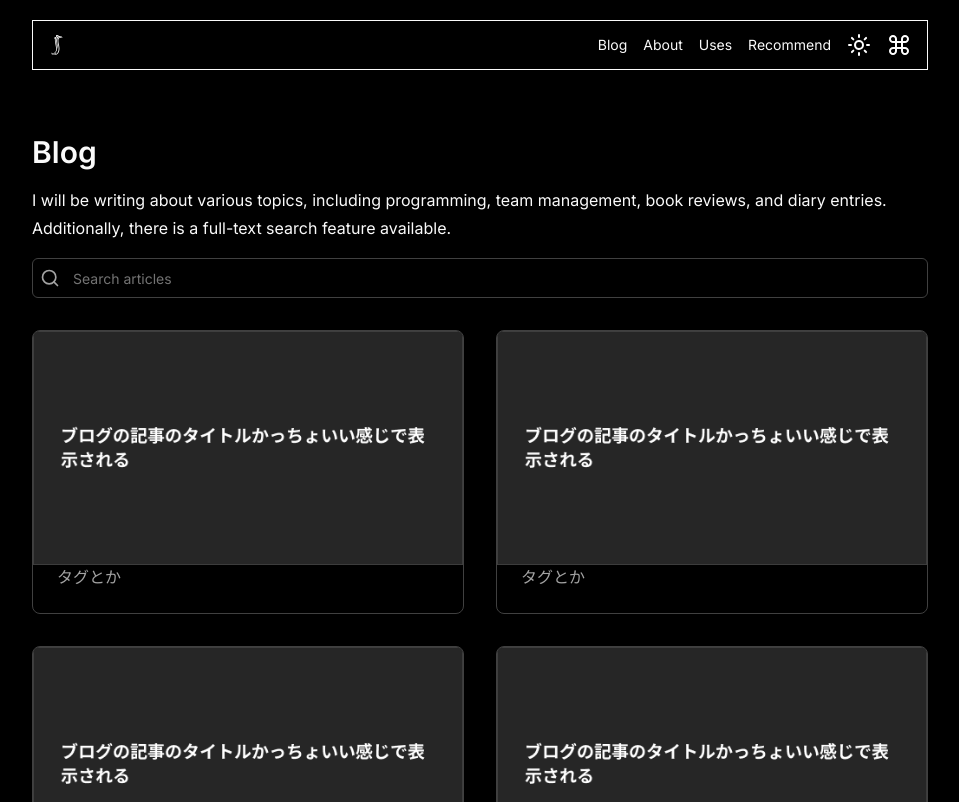
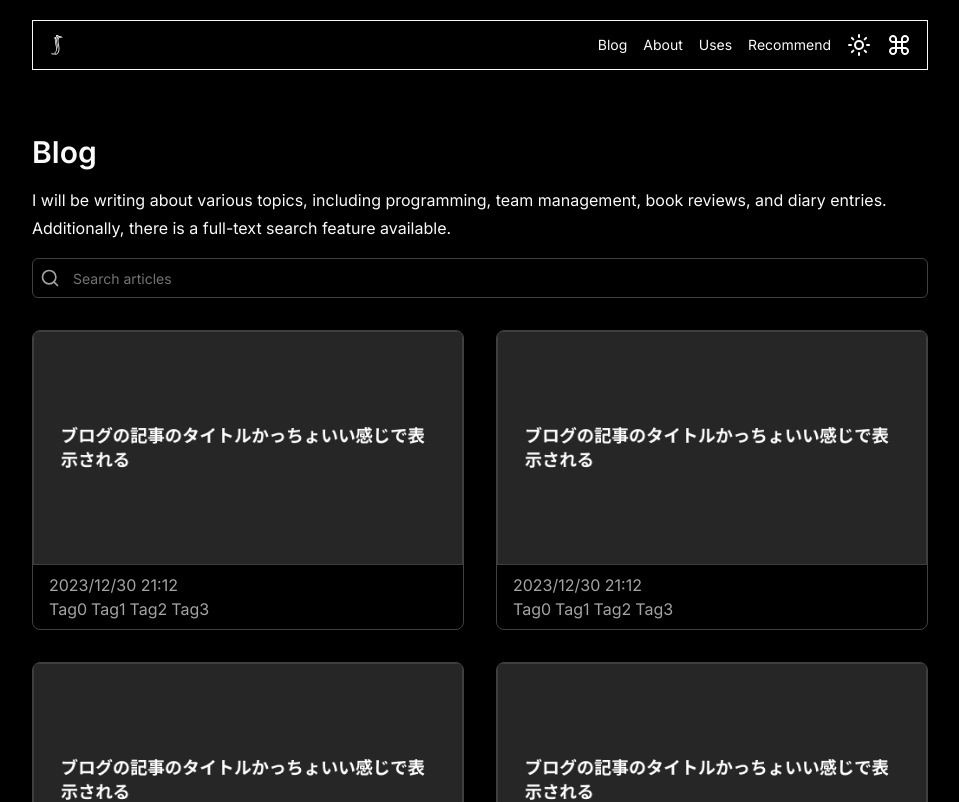
Before and after one commit to sushin-ya/sushinya-app-blog, a Next.js app: page /blog in a window 1280 px wide. Shown: the top 802 px of the page, without its empty margins (160-1119 px from the left). Built offline with nearby package versions, Linux system fonts and the light colour scheme.

Commit message:
feat: tagを追加

```diff
--- a/app/blog/page.tsx
+++ b/app/blog/page.tsx
@@ -1,5 +1,6 @@
 import { ArticleCard } from "@/components/article-card";
 import { Input } from "@/components/ui/input";
+import Link from "next/link";
 
 export default function BlogPage() {
   return (
@@ -17,7 +18,12 @@ export default function BlogPage() {
       <div className="grid grid-cols-2 gap-8">
         {/* TODO: データを取得する実装 */}
         {Array.from({ length: 5 }).map((_, index) => {
-          return <ArticleCard key={index} />;
+          return (
+            // TODO: hrefはあとで実装
+            <Link href="/" key={index}>
+              <ArticleCard />
+            </Link>
+          );
         })}
       </div>
     </section>
--- a/components/article-card.tsx
+++ b/components/article-card.tsx
@@ -1,3 +1,4 @@
+import Link from "next/link";
 import { Card, CardContent, CardFooter } from "./ui/card";
 import Image from "next/image";
 
@@ -13,7 +14,20 @@ export function ArticleCard() {
           className="rounded-t-md object-cover"
         />
       </CardContent>
-      <CardFooter className="text-neutral-400">タグとか</CardFooter>
+      <CardFooter className="text-neutral-400 px-4 py-2">
+        <div className="flex flex-col">
+          <p>2023/12/30 21:12</p>
+          <div className="flex gap-1">
+            {Array.from({ length: 4 }).map((_, index) => {
+              return (
+                <Link href="/" key={index}>
+                  {`Tag${index}`}
+                </Link>
+              );
+            })}
+          </div>
+        </div>
+      </CardFooter>
     </Card>
   );
 }
```
Also changed, not shown: 1 other file (tests, documents, lock files or other folders).
